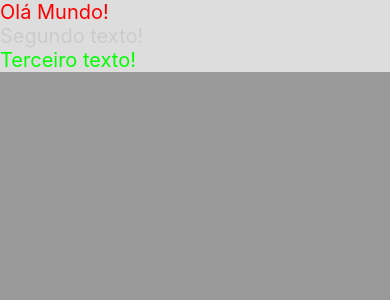
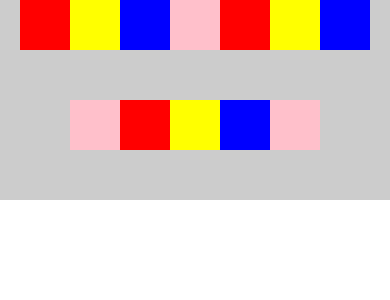
Before and after one commit to carlosaw/RN1, a React Native app: screen / in a window 390 px wide. Shown: the top 300 px of the page. Built offline with nearby package versions, Linux system fonts and the light colour scheme.

Commit message:
StyledCss

```diff
--- a/App.js
+++ b/App.js
@@ -4,20 +4,39 @@ import styled from 'styled-components/native';
 
 const Page = styled.SafeAreaView`
     flex:1;
-    background-color:#999;
 `;
-const Texto = styled.Text`
-  color:${props => props.cor};
-  font-size:20px;
-  background-color:#DDD;
+const Header = styled.View`
+  flex-direction:row;
+  justify-content:center;
+  flex-wrap:wrap;
+  background-color:#CCC;
+  height:200px;
+`;
+
+const Quadrado = styled.View`
+  width:50px;
+  height:50px;
+  background-color:${props => props.cor};
 `;
 
 export default () => {
   return (
     <Page>
-      <Texto cor="red">Olá Mundo!</Texto>
-      <Texto cor="#CCC">Segundo texto!</Texto>
-      <Texto cor="#00FF00">Terceiro texto!</Texto>
+      <Header>
+        <Quadrado cor="red"></Quadrado>
+        <Quadrado cor="yellow"></Quadrado>
+        <Quadrado cor="blue"></Quadrado>
+        <Quadrado cor="pink"></Quadrado>
+        <Quadrado cor="red"></Quadrado>
+        <Quadrado cor="yellow"></Quadrado>
+        <Quadrado cor="blue"></Quadrado>
+        <Quadrado cor="pink"></Quadrado>
+        <Quadrado cor="red"></Quadrado>
+        <Quadrado cor="yellow"></Quadrado>
+        <Quadrado cor="blue"></Quadrado>
+        <Quadrado cor="pink"></Quadrado>
+      </Header>
+
     </Page>
   );
 }
```
